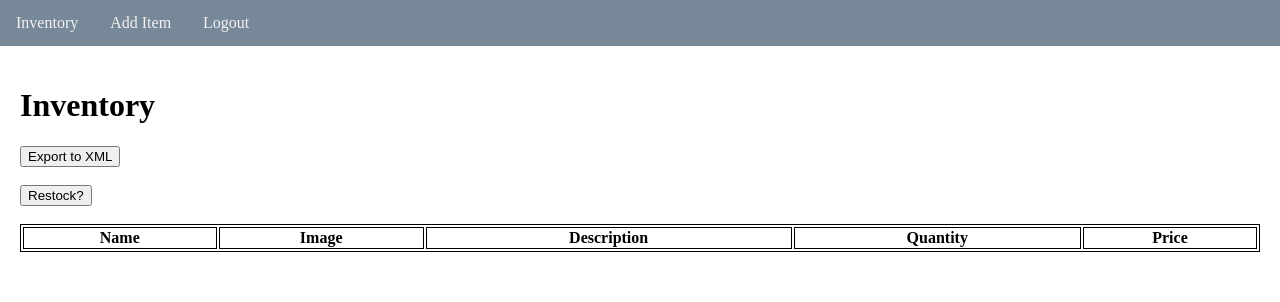
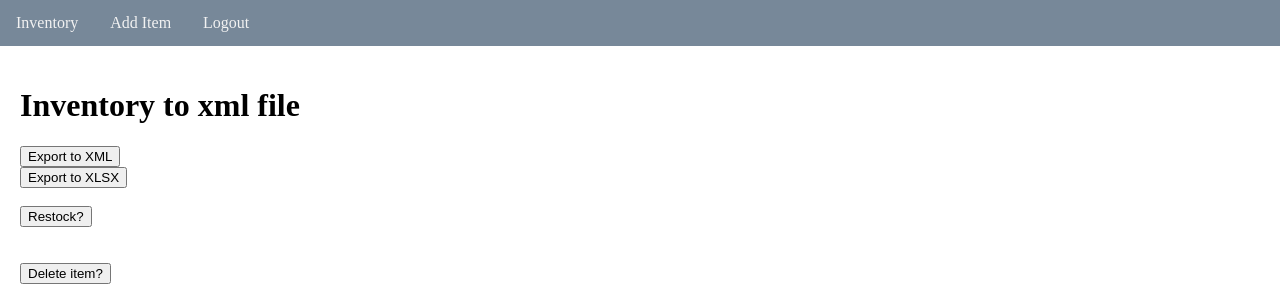
Before and after one commit to RATest35/Inventory-System, a Flask app: page /inventory in a window 1280 px wide. Shown: the part 120-422 px from the top of the page. Run offline with Flask 3, Linux system fonts and the light colour scheme; the visitor is signed in with stand-in values (Sample User, id 1); data that the repository does not hold is empty.

Commit message:
Update inventory.html

```diff
--- a/Templates/inventory.html
+++ b/Templates/inventory.html
@@ -71,12 +71,19 @@ body {
         }
         </style>
     <body>
-        <h1>Inventory</h1>
+        <h1>Inventory to xml file</h1>
         <form action="{{url_for('inventory_to_xml')}}" method="get">
             <button type="submit">Export to XML</button>
         </form>
+        <!-- XLSX export -->
+        <form action="{{ url_for('inventory_to_xlsx') }}" method="get">
+        <button type="submit">Export to XLSX</button>
+        </form>
         <br/>
         <button class="btn" type="button" onclick="window.location.href='{{ url_for('low_stock') }}';">Restock?</button><br/>
+        <br/>
+        <br/>
+        <button class="btn" type="button" onclick="window.location.href='{{ url_for('delete') }}';">Delete item?</button><br/>
         <br/>
         <table style="width:100%">
             <tr>
```
